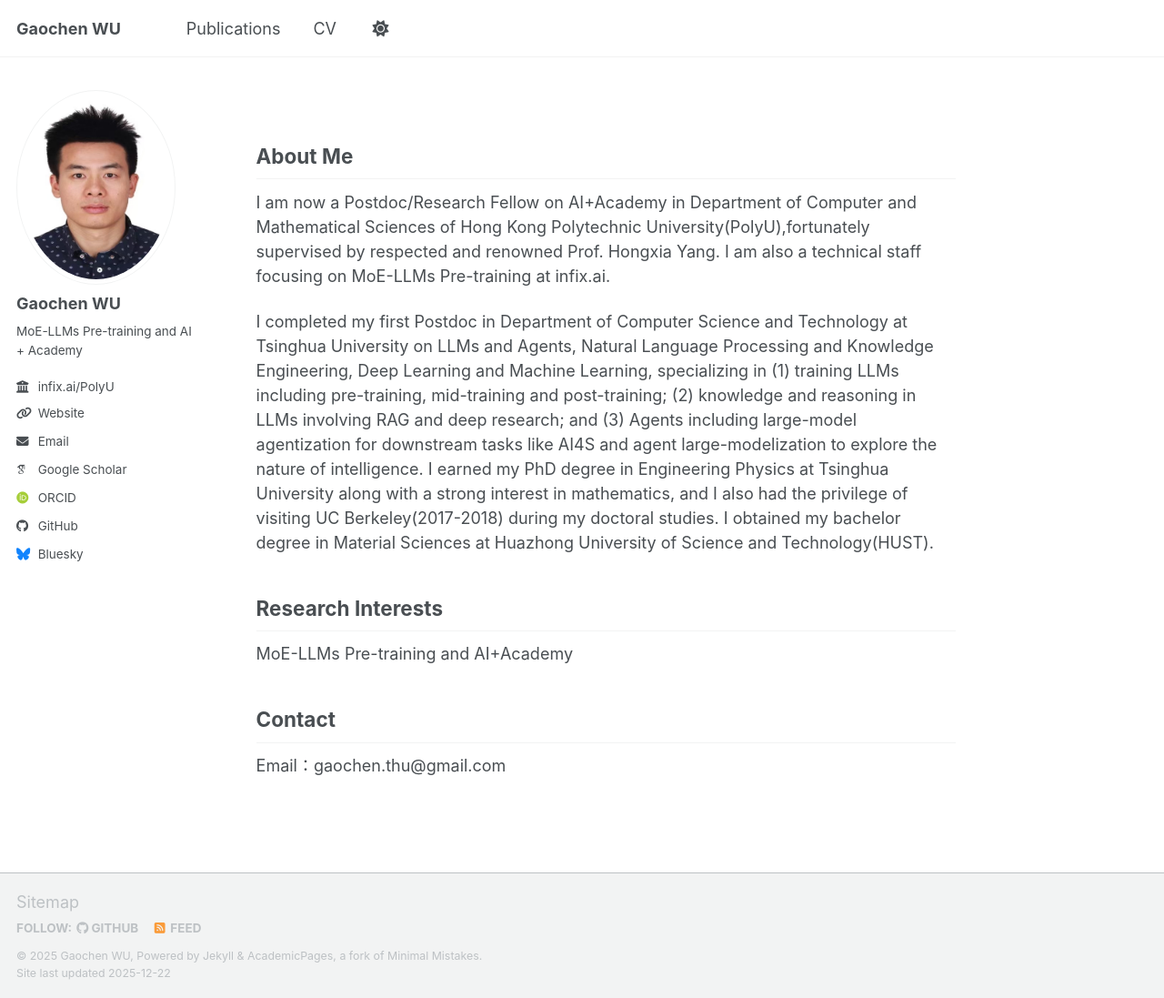
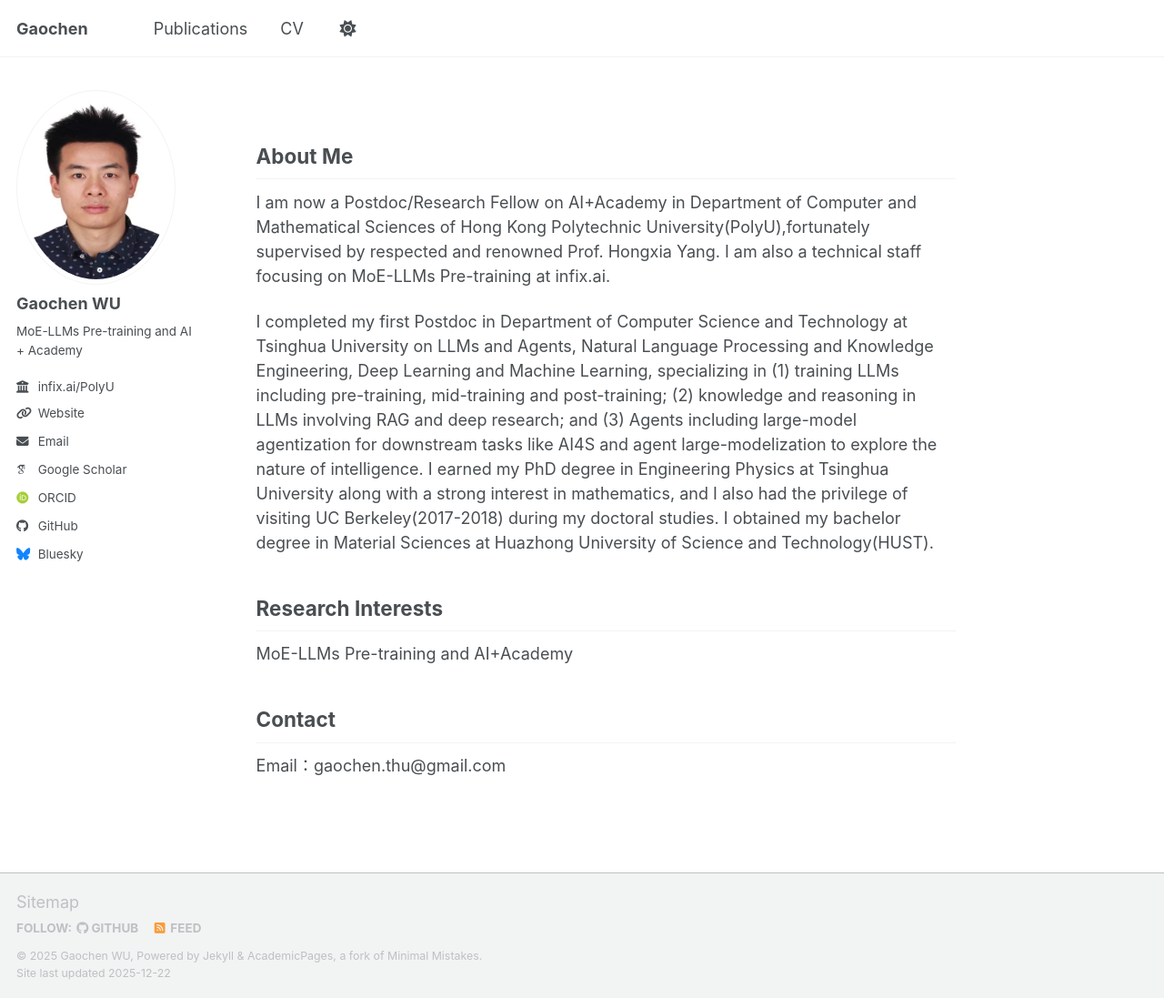
Before and after one commit to wgc20/wgc20.github.io, a Jekyll site: the page built from _pages/about.md, in a window 1280 px wide and 1097 px high. Shown: the whole window at 91% size. Built offline with Jekyll 4.4.1, drawn with Linux system fonts in a browser that asks for light colours; some web fonts are replaced; a script bundle is joined from its source files by our own code; library files that are not in the unit come from our copies.

```diff
--- a/_config.yml
+++ b/_config.yml
@@ -9,7 +9,7 @@
 # Basic Site Settings
 locale                   : "en-US"
 site_theme               : "default" # Currently available options are "default", "air"
-title                    : "Gaochen WU"
+title                    : "Gaochen"
 title_separator          : "-"
 name                     : &name "Gaochen WU"
 description              : &description "Postdoc at PolyU and Technical Staff at infix.ai"   # Update this with a general description of your site, this is the default if not overridden by a page
```
